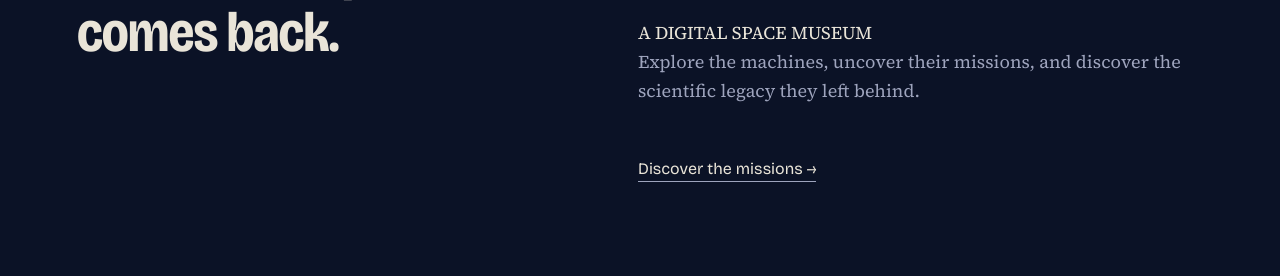
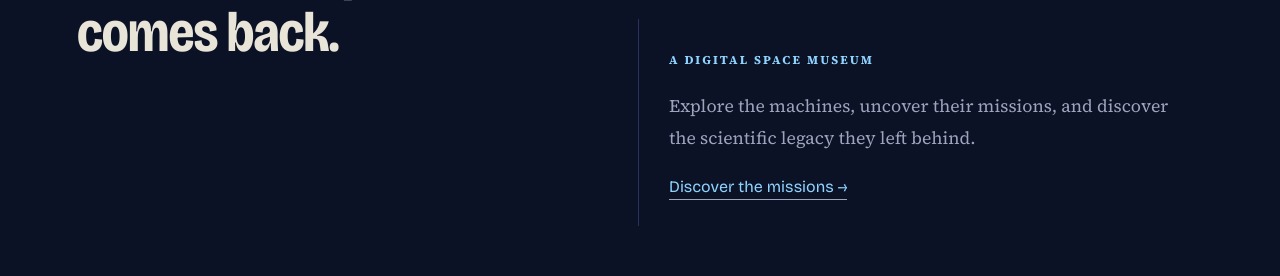
Before and after one commit to sreelekshmi-h/echoes-beyond-earth, a plain HTML site: page index.html in a window 1280 px wide. Shown: the part 1131-1407 px from the top of the page. Drawn offline with nearby package versions, Linux system fonts and the light colour scheme.

Commit message:
Add styles for about section
Added styles for about section including notes and labels.

```diff
--- a/style.css
+++ b/style.css
@@ -1475,3 +1475,33 @@ footer {
     }
 
 }
+
+
+.about-note {
+    border-left: 1px solid var(--rule);
+    padding: 25px 30px;
+}
+
+.about-label {
+    color: var(--ice);
+    font-size: 0.75rem;
+    letter-spacing: 0.18em;
+    font-weight: 700;
+}
+
+.about-note p {
+    color: var(--dust);
+    font-family: "Source Serif 4", serif;
+    font-size: 1.1rem;
+    line-height: 1.8;
+    margin: 18px 0;
+}
+
+.about-note .text-link {
+    color: var(--ice);
+    text-decoration: none;
+}
+
+.about-note .text-link:hover {
+    text-decoration: underline;
+}
```
